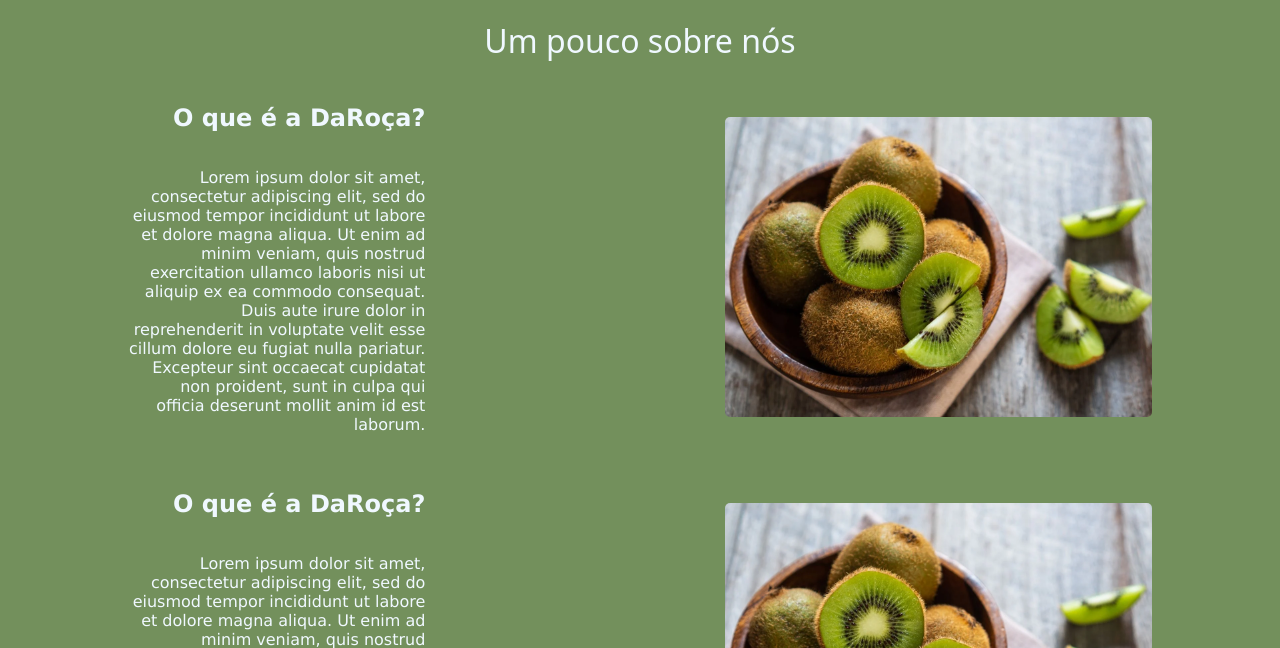
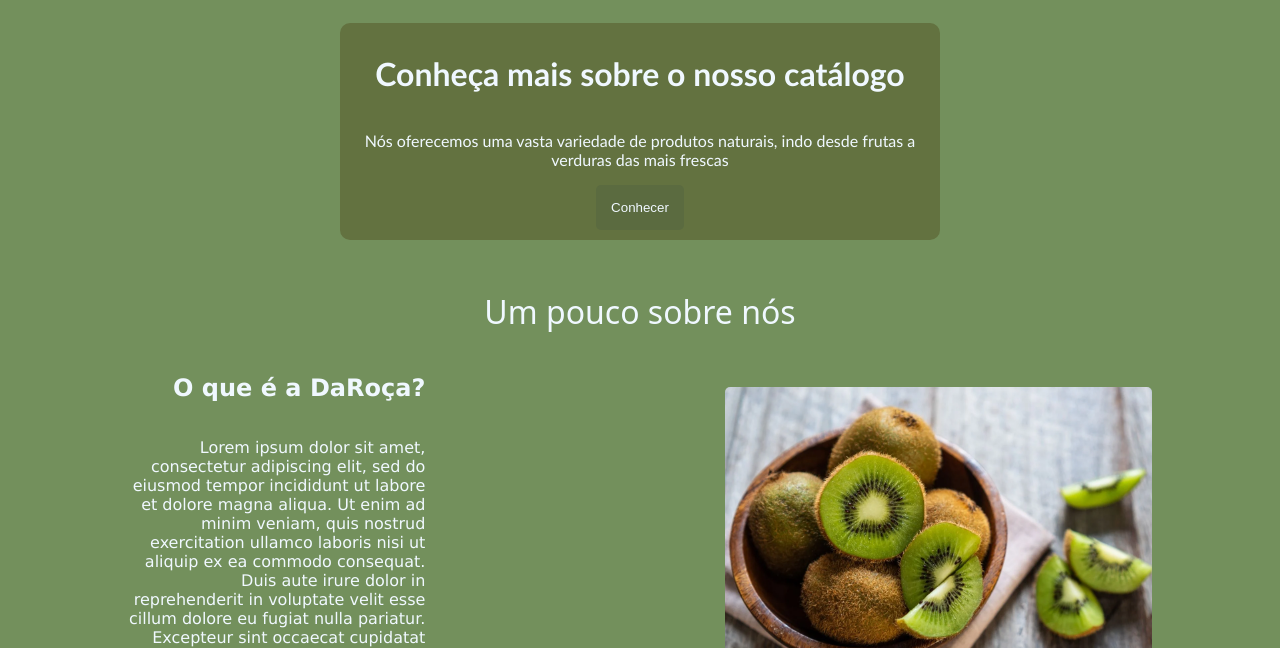
Before and after one commit to Daniel-ctc/Pratica-Profissional-A-, a plain HTML site: page DaRoça/Página inicial/Pagina_de_carregamento.html in a window 1280 px wide. Shown: the part 452-1100 px from the top of the page. Drawn offline with Linux system fonts and the light colour scheme; a web font is replaced by a local one.

Commit message:
Update Pagina_de_carregamento.html

```diff
--- a/DaRoça/Página inicial/Pagina_de_carregamento.html
+++ b/DaRoça/Página inicial/Pagina_de_carregamento.html
@@ -4,8 +4,8 @@
     <meta charset="UTF-8">
     <meta name="viewport" content="width=device-width, initial-scale=1.0">
     <title>DáRoça</title>
-     <link rel="stylesheet" href="pagina_carr.css">
-     <link rel="preconnect" href="https://fonts.googleapis.com">
+    <link rel="stylesheet" href="pagina_carr.css">
+    <link rel="preconnect" href="https://fonts.googleapis.com">
     <link rel="preconnect" href="https://fonts.gstatic.com" crossorigin>
     <link href="https://fonts.googleapis.com/css2?family=Lily+Script+One&display=swap" rel="stylesheet">
 
@@ -24,6 +24,12 @@
     </header>
 
     <div class="corpo">
+
+        <div class="next">
+            <h1>Conheça mais sobre o nosso catálogo</h1>
+            <p>Nós oferecemos uma vasta variedade de produtos naturais, indo desde frutas a verduras das mais frescas</p>
+            <button>Conhecer</button>
+        </div>
 
         <h1 class="lily-script-one-regular" id="cor">Um pouco sobre nós</h1>
 
```
